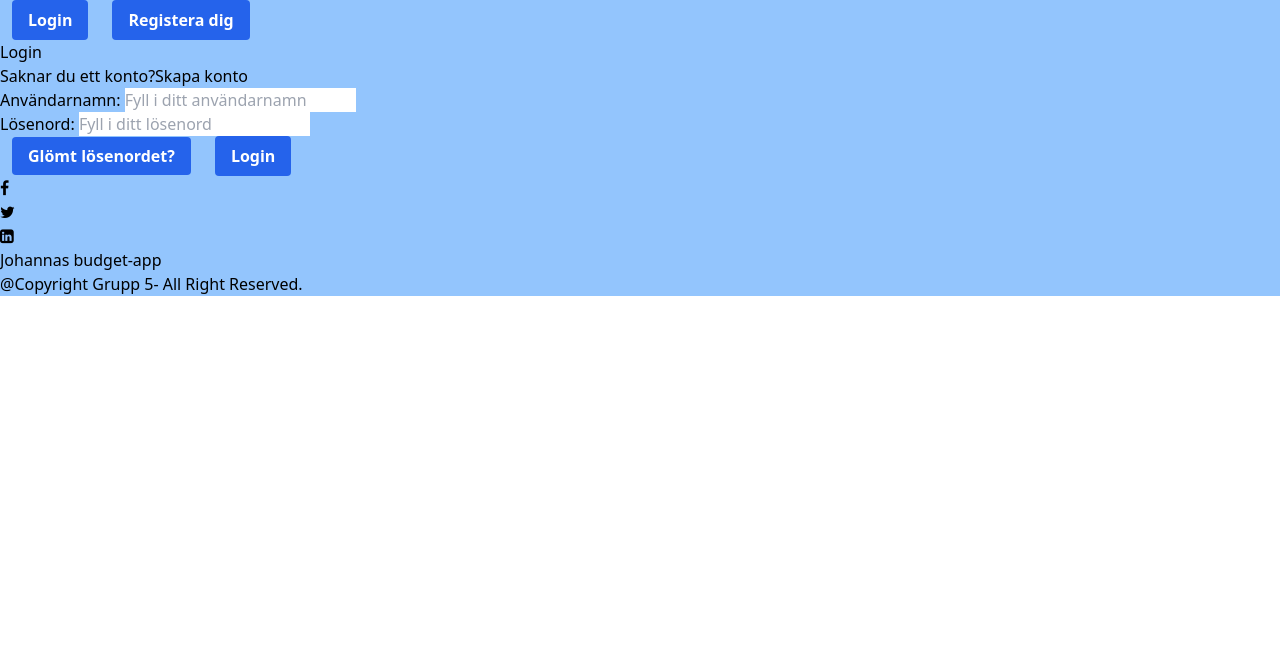
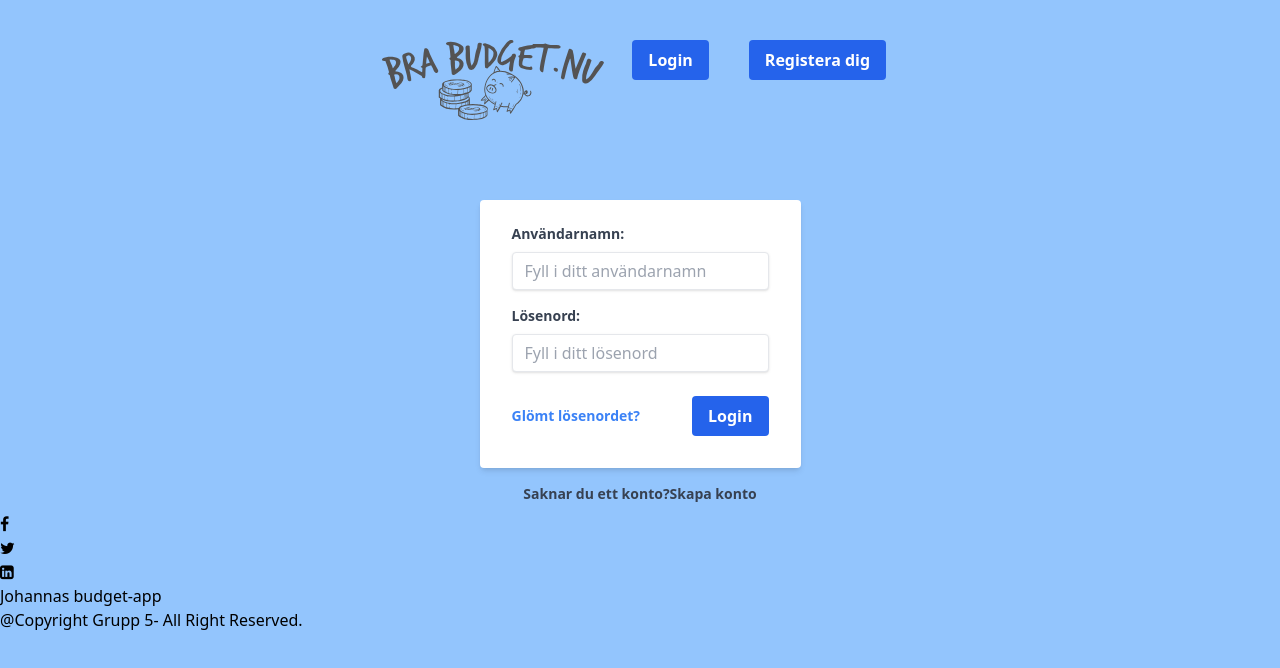
Before and after one commit to ORFU21-Basgrupp-5/Fallprojekt-Frontend, a React (Create React App) app: page /login in a window 1280 px wide. Shown: the top 668 px of the page. Built offline with nearby package versions, Linux system fonts and the light colour scheme.

Commit message:
Styling-loginform

```diff
--- a/public/index.html
+++ b/public/index.html
@@ -10,11 +10,11 @@
 
 </head>
 
-<body>
+<body class="minHeight:screen minWidth:screen bg-blue-300">
   <noscript>
     you need to enable JavaScript to run this app.
   </noscript>
-  <div id="root" class="minHeight:screen minWidth:screen bg-blue-300">
+  <div id="root" >
     <!-- render content here -->
   </div>
 
--- a/src/Components/NavigationBar.js
+++ b/src/Components/NavigationBar.js
@@ -13,7 +13,7 @@ const NavigationBar = () => {
 
 	if (loginStatus === true) {
 		return (
-			<div className='flex flex-row space-x-4 space-y-4 h-20'>
+			<div className='flex flex-row h-20 justify-center gap-4 mt-10'>
 				<div className=''>
 					<div id='header' className='navigation-menu'>
 						<img id='mainLogo' src={NavImage} alt='My Happy SVG' />
@@ -44,16 +44,14 @@ const NavigationBar = () => {
 		);
 	} else {
 		return (
-			<div className='flex flex-row  h-10'>
+			<div className='flex flex-row h-20 justify-center gap-4 mt-10'>
+				<img id='mainLogo' src={NavImage} alt='My Happy SVG' />
 
-
-
-
-								<NavLink to='/login' className='text-white font-bold bg-blue-600 hover:bg-blue-800 py-2 px-4 rounded mx-3'>
+								<NavLink to='/login' className='text-white font-bold bg-blue-600 hover:bg-blue-800 py-2 px-4 rounded mx-3 h-10'>
 									Login
 								</NavLink>
 
-								<NavLink to='/registeruser' className='text-white font-bold bg-blue-600 hover:bg-blue-800 py-2 px-4 rounded mx-3'>
+								<NavLink to='/registeruser' className='text-white font-bold bg-blue-600 hover:bg-blue-800 py-2 px-4 rounded mx-3 h-10'>
 									Registera dig
 								</NavLink>
 
--- a/src/Components/User/LoginComponent.js
+++ b/src/Components/User/LoginComponent.js
@@ -43,10 +43,11 @@ const Login = () => {
 				moveToWelcome();
 			}
 			else{
-				setMessage('Could not log in')
+				setMessage('Username or password is incorrect.');
+
 			}
 		} catch (e) {
-			setMessage('Username or password is incorrect.');
+			setMessage('Could not log in, check your internet connection')
 		}
 		finally{
 			setLoading(false)
@@ -63,21 +64,15 @@ const Login = () => {
 	return loginStatus ? (
 		<Navigate to={previousPath} />
 	) : (
-		<div className='container'>
+		<div className='flex justify-center mt-20'>
 			<div id='login'>
-				<h1>Login</h1>
-				<p>
-					Saknar du ett konto?
-					<NavLink to='/registeruser' id='reglink'>
-						Skapa konto
-					</NavLink>
-				</p>
 
-				<form id='form1' className='inputForm' onSubmit={handleSubmit}>
-					<div id='uname'>
-						<label htmlFor='username'>Användarnamn: </label>
+				<form id='form1' className="bg-white shadow-md rounded px-8 pt-6 pb-8 mb-4" onSubmit={handleSubmit}>
+					<div id='uname' className='mb-4'>
+						<label className="block text-gray-700 text-sm font-bold mb-2" htmlFor='username'>Användarnamn: </label>
 
 						<input
+						    className="shadow appearance-none border rounded w-full py-2 px-3 text-gray-700 leading-tight focus:outline-none focus:shadow-outline"
 							type='text'
 							name='userName'
 							placeholder='Fyll i ditt användarnamn'
@@ -86,10 +81,11 @@ const Login = () => {
 						/>
 					</div>
 
-					<div id='pswrd'>
-						<label htmlFor='password'>Lösenord: </label>
+					<div id='pswrd' className="mb-6">
+						<label className="block text-gray-700 text-sm font-bold mb-2" htmlFor='password'>Lösenord: </label>
 
 						<input
+						    className="shadow appearance-none border rounded w-full py-2 px-3 text-gray-700 leading-tight focus:outline-none focus:shadow-outline"
 							type='password'
 							name='password'
 							placeholder='Fyll i ditt lösenord'
@@ -98,12 +94,12 @@ const Login = () => {
 						/>
 					</div>
 
-					<div id='recover'>
-						<NavLink to='/recover' id='recover-btn' className='text-white font-bold bg-blue-600 hover:bg-blue-800 py-2 px-4 rounded mx-3'>
+					<div id='recover' className="flex items-center justify-between">
+						<NavLink to='/recover' id='recover-btn' className="inline-block align-baseline font-bold text-sm text-blue-500 hover:text-blue-800">
 							Glömt lösenordet?
 						</NavLink>
 
-						<button  type='submit' name='login' className='text-white font-bold bg-blue-600 hover:bg-blue-800 py-2 px-4 rounded mx-3' onClick={tryLogin}>
+						<button  type='submit' name='login' className="bg-blue-600 hover:bg-blue-800 text-white font-bold py-2 px-4 rounded focus:outline-none focus:shadow-outline" onClick={tryLogin}>
 						Login
 						{loading &&
 							<span className='animate-spin h-5 w-5 ml-3 inline-block text-center'>
@@ -116,8 +112,19 @@ const Login = () => {
 
 					<DefaultRender errorMessage={errorMessage}/>
 				</form>
+				<div className='flex justify-center'>
+			<p className="block text-gray-700 text-sm font-bold mb-2 ">
+					Saknar du ett konto?
+					<NavLink to='/registeruser' id='reglink'>
+						Skapa konto
+					</NavLink>
+				</p>
 			</div>
+			</div>
+
 		</div>
+
+
 	);
 };
 
--- a/src/Components/home.js
+++ b/src/Components/home.js
@@ -3,8 +3,6 @@ import Logo from '../Images/LoggaBudgeteraMera.png';
 const Home = () => {
 	return (
         <div className='logo'>
-        <img src={Logo}>
-        </img>
        </div>
 	);
 };
```
